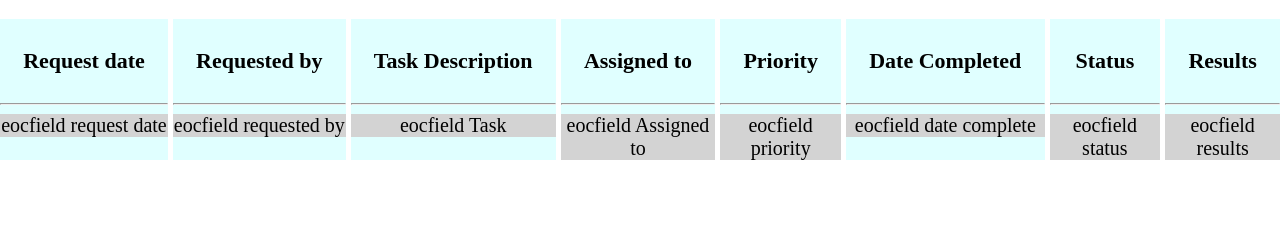
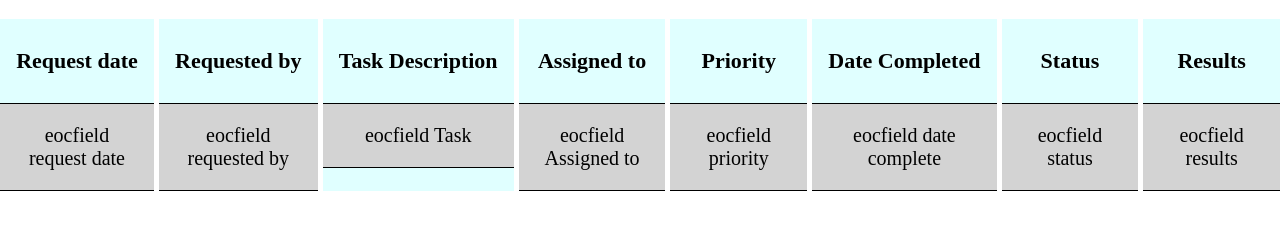
Before and after one commit to jd9913/TaskTracker, a plain HTML site: page index.html in a window 1280 px wide. Shown: the part 61-290 px from the top of the page. Drawn offline with Linux system fonts and the light colour scheme.

Commit message:
style changes

```diff
--- a/index.html
+++ b/index.html
@@ -13,56 +13,55 @@
   <div class="Grid">
     <div class="column1">
       <h4>Request date</h4>
-      <hr>
       <div class="row">
         eocfield request date
       </div>
     </div>
     <div class="column2">
       <h4>Requested by</h4>
-      <hr>
+
       <div class="row">
         eocfield requested by
       </div>
     </div>
     <div class="column3">
       <h4>Task Description</h4>
-      <hr>
+
       <div class="row">
         eocfield Task
       </div>
     </div>
     <div class="column4">
       <h4>Assigned to</h4>
-      <hr>
+
       <div class="row">
         eocfield Assigned to
       </div>
     </div>
     <div class="column5">
       <h4>Priority</h4>
-      <hr>
+
       <div class="row">
         eocfield priority
       </div>
     </div>
     <div class="column6">
       <h4>Date Completed</h4>
-      <hr>
+
       <div class="row">
         eocfield date complete
       </div>
     </div>
     <div class="column7">
       <h4>Status</h4>
-      <hr>
+
       <div class="row">
         eocfield status
       </div>
     </div>
     <div class="column8">
       <h4>Results</h4>
-      <hr>
+
       <div class="row">
         eocfield results
       </div>
--- a/taskTracker.css
+++ b/taskTracker.css
@@ -101,4 +101,8 @@
     overflow-wrap: normal;
     row-gap: 5px;
     font-size: 20px;
+    padding: 20px;
+    position: inherit;
+    border-top: 0.5px solid;
+    border-bottom: 1px solid;
 }
```
